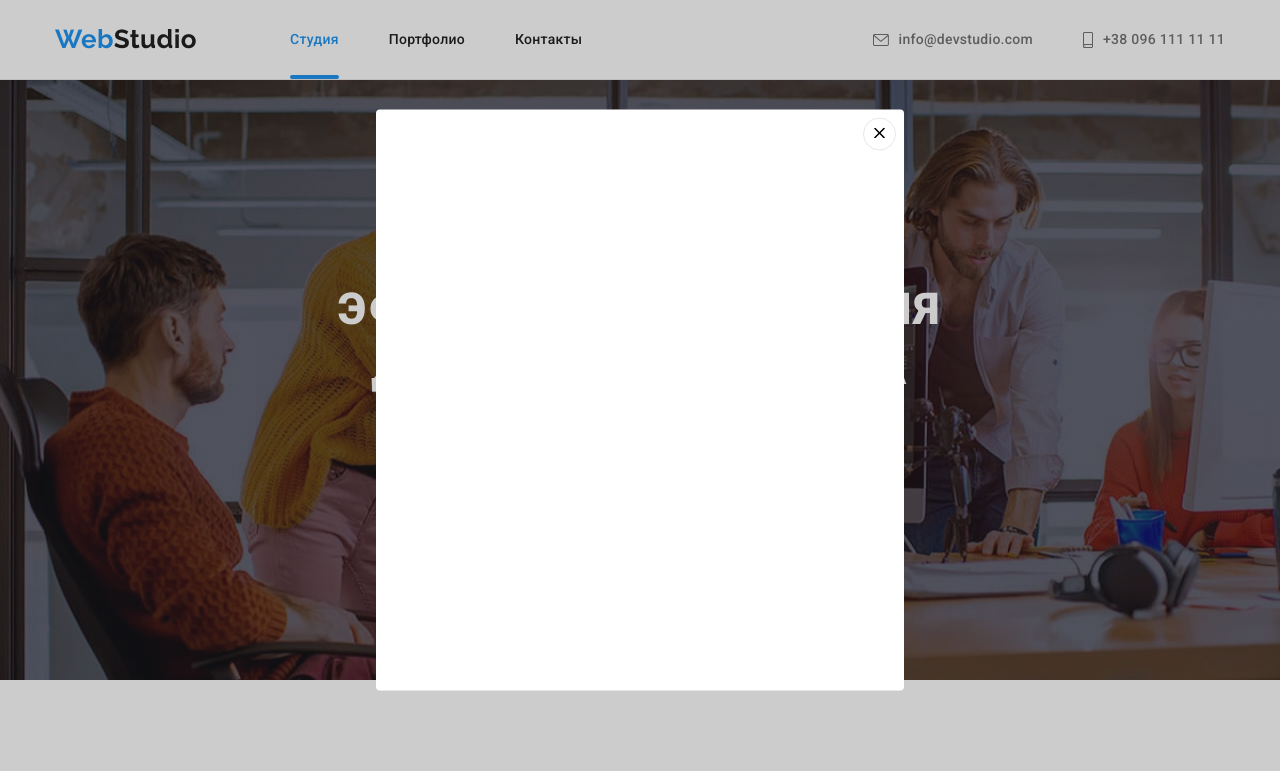
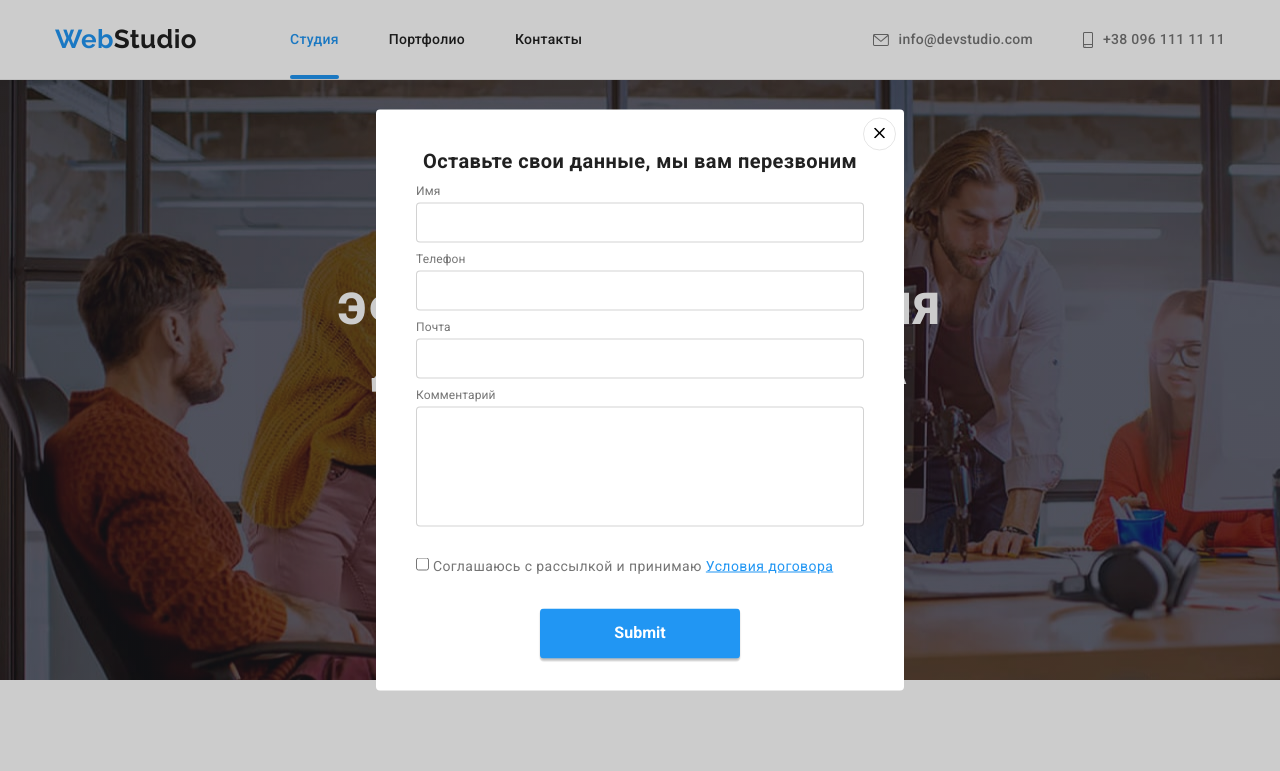
Before and after one commit to vvdiduh/goit-markup-hw-06, a plain HTML site: page index.html in a window 1280 px wide. Both pictures are taken after a click on the button "Заказать услугу". Shown: the top 771 px of the page. Drawn offline with nearby package versions, Linux system fonts and the light colour scheme.

Commit message:
add form

```diff
--- a/css/styles.css
+++ b/css/styles.css
@@ -686,6 +686,7 @@ footer {
     left: 50%;
     transform: translate(-50%, -50%) scale(1);
     transition-duration: 700ms;
+    padding: 40px;
 }
 
 
@@ -699,3 +700,71 @@ footer {
     border-radius: 50%;
     background-color: transparent;
 }
+
+.modal-title {
+    font-style: normal;
+    font-weight: 700;
+    font-size: 20px;
+    line-height: 1.15;
+    text-align: center;
+    color: var(--color-main-text);
+    margin-bottom: 12px;
+    display: block;
+}
+
+.modal-imput {
+    width: 100%;
+    height: 40px;
+    border: 1px solid rgba(33, 33, 33, 0.2);
+    border-radius: 4px;
+    display: block;
+    margin-bottom: 10px;
+}
+
+.modal-lable {
+    font-weight: 400;
+    font-size: 12px;
+    line-height: 1.16;
+    letter-spacing: 0.01em;
+    display: block;
+    margin-bottom: 4px;
+}
+
+.user-comment {
+    width: 100%;
+    height: 120px;
+    border: 1px solid rgba(33, 33, 33, 0.2);
+    border-radius: 4px;
+    resize: none;
+}
+
+.contract-check {
+    display: block;
+    margin-top: 20px;
+    margin-bottom: 30px;
+}
+
+.contract {
+    color: var(--color-hover);
+    text-decoration: underline;
+}
+
+.btn-form {
+    height: 50px;
+    width: 200px;
+    color: var(--background-main);
+    background-color: var(--color-hover);
+    box-shadow: 0px 3px 1px rgb(0 0 0 / 10%),
+    0px 1px 2px rgb(0 0 0 / 8%),
+    0px 2px 2px rgb(0 0 0 / 12%);
+    cursor: pointer;
+    border-radius: 4px;
+    border-color: transparent;
+    margin: 0 auto;
+    display: block;
+    margin-bottom: 40px;
+    font-weight: 700;
+    font-size: 16px;
+    line-height: 1.88;
+/* identical to box height, or 188% */
+}
--- a/index.html
+++ b/index.html
@@ -350,6 +350,22 @@
                     <use href="./image/symbol-defs.svg#close"></use>
                 </svg>
             </button>
+            <p class="modal-title">Оставьте свои данные, мы вам перезвоним</p>
+            <form>
+                <label for="user-neme" class="modal-lable">Имя</label>
+                    <input type="text" class="modal-imput" name="user-neme" id="user-neme">
+                <label for="user-tel" class="modal-lable">Телефон</label>
+                    <input type="tel" class="modal-imput" name="user-tel" id="user-tel">
+                <label for="user-email" class="modal-lable">Почта</label>
+                    <input type="email" class="modal-imput" name="user-email" id="user-email">
+                <label for="user-comment" class="modal-lable">Комментарий</label>
+                    <textarea class="user-comment" name="user-comment" id="user-comment"></textarea>
+                <label for="" class="contract-check">
+                    <input type="checkbox">
+                    Соглашаюсь с рассылкой и принимаю <span class="contract">Условия договора</span>
+                </label>
+                <input type="submit" class="btn-form">
+            </form>
         </div>
     </div>
     <script src="./js/modal.js"></script>
```
Lines whose indentation alone changed are shown as unchanged.
